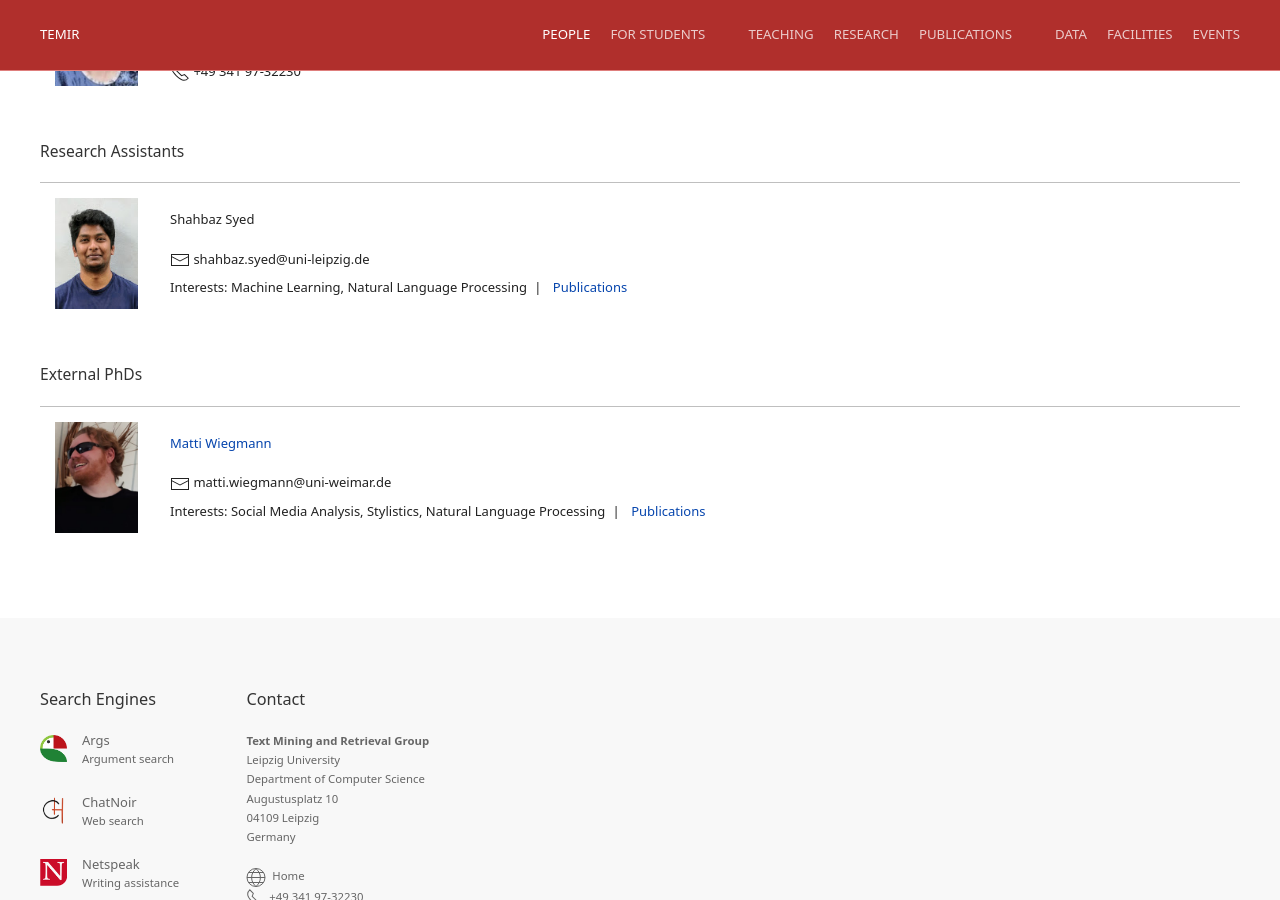
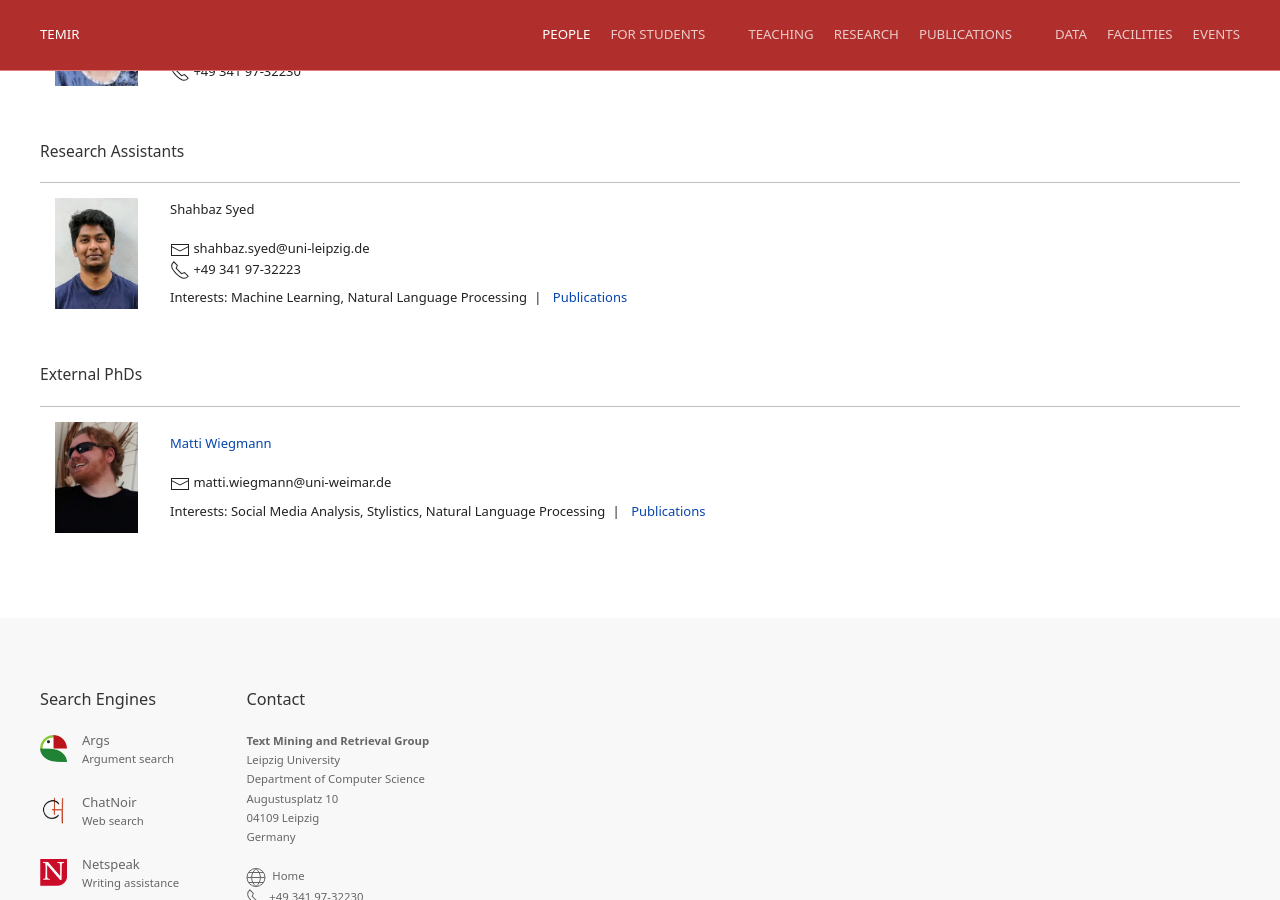
Before and after one commit to temir-org/temir-org.github.io, a Jekyll site: the page built from people.html, in a window 1280 px wide and 900 px high, scrolled down 535 px. Built offline with Jekyll 4.4.1, drawn with Linux system fonts in a browser that asks for light colours.

Commit message:
update phone number

```diff
--- a/people.html
+++ b/people.html
@@ -47,6 +47,9 @@ description: People
                 <div class="description">
                     <p>Shahbaz Syed</p>
                     <span uk-icon="mail"></span>&nbsp;shahbaz.syed<wbr>&#64;uni-leipzig.de
+                    <br>
+                    <span uk-icon="receiver"></span>&nbsp;+49 341 97-32223
+                    <br>
                     <p class="information">
                         Interests: Machine&nbsp;Learning, Natural&nbsp;Language&nbsp;Processing
                         <span class="space">|</span>
```
